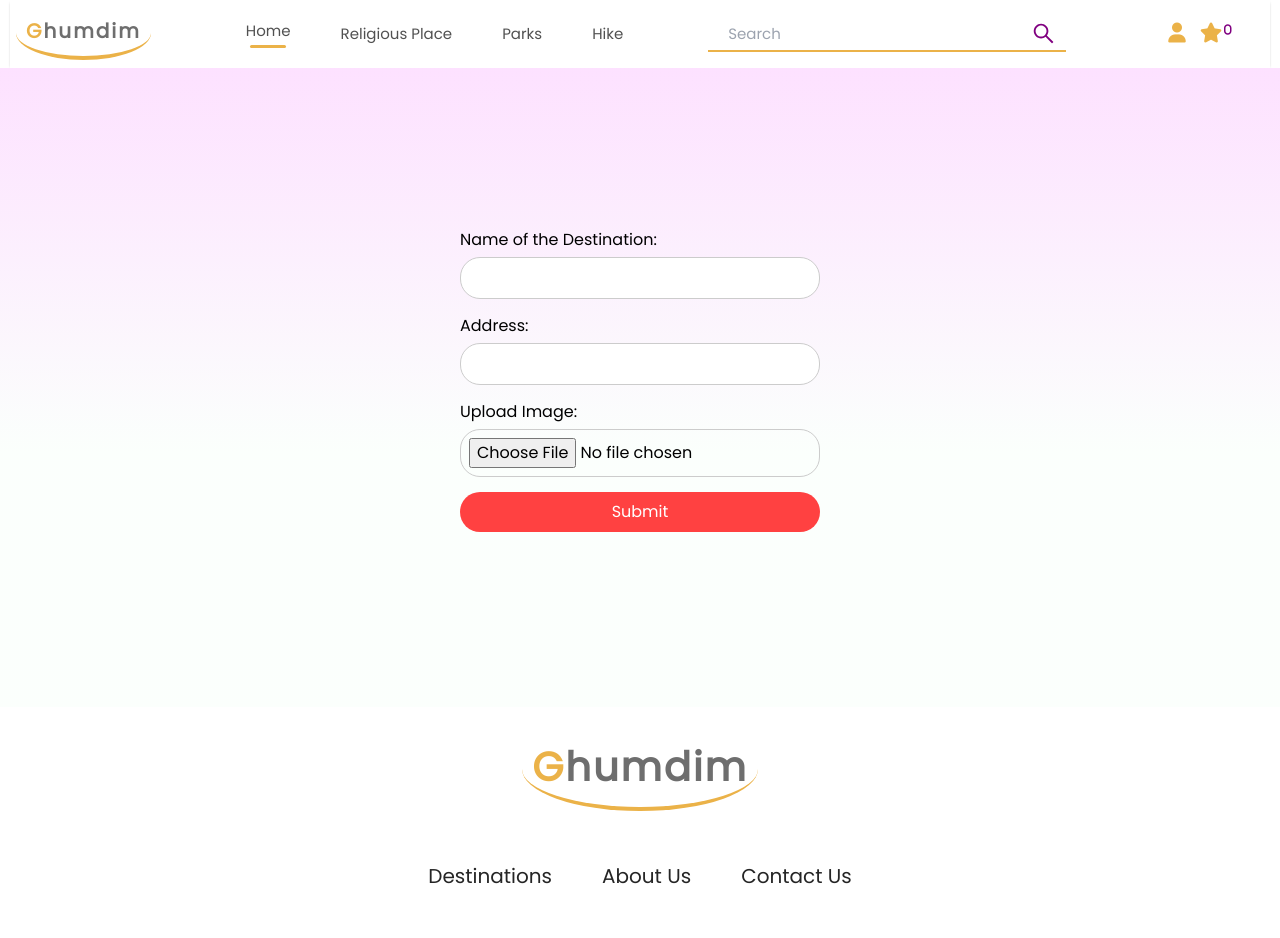
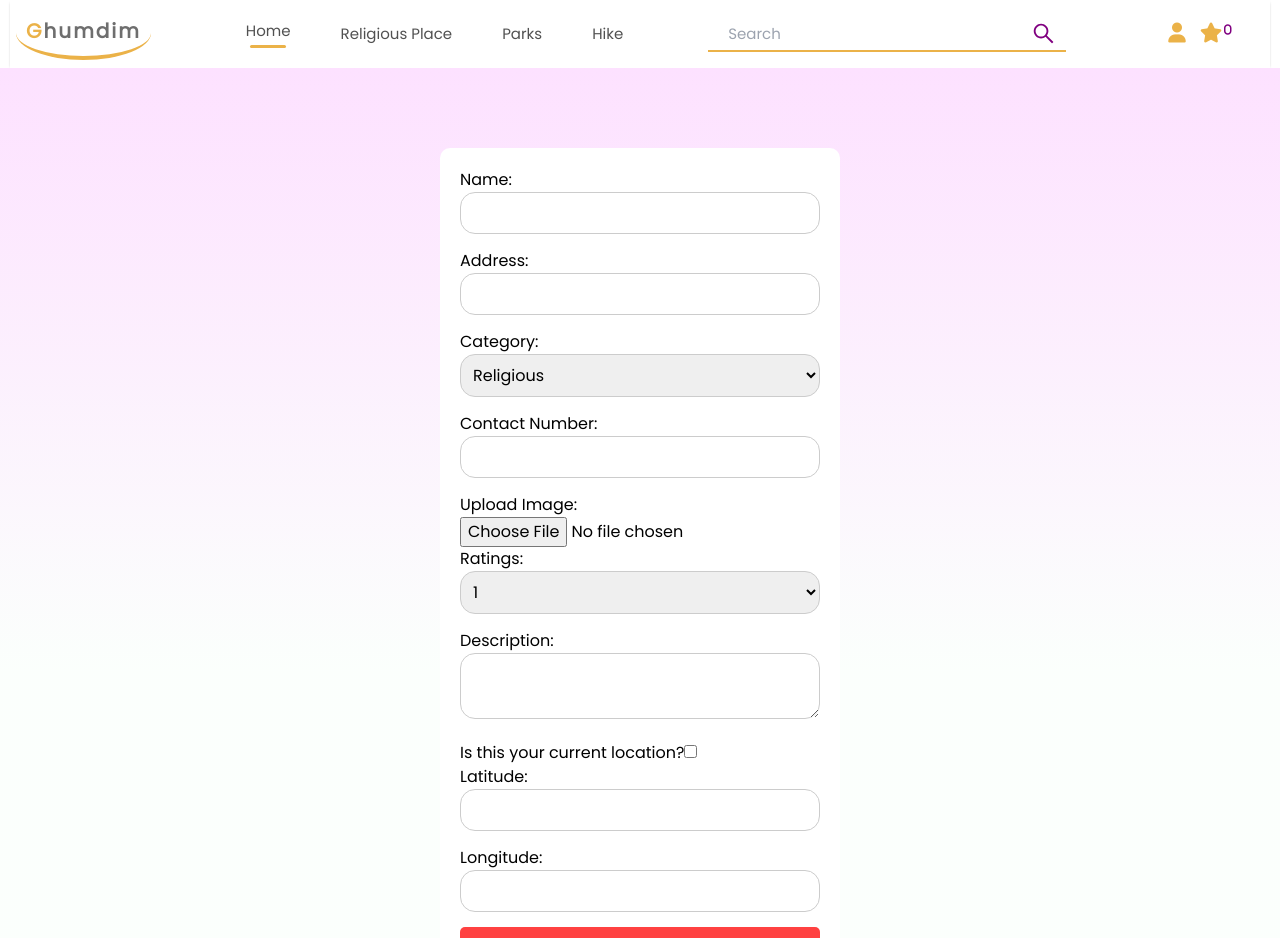
Before and after one commit to WhoIsAoH/Ghumdim, a React (Create React App) app in the folder client/: page /add-destination in a window 1280 px wide. Shown: the top 938 px of the page. Built offline with nearby package versions, Linux system fonts and the light colour scheme.

Commit message:
add-form-longititude-and-latitude

```diff
--- a/client/src/Components/AddNewDestination/Add.css
+++ b/client/src/Components/AddNewDestination/Add.css
@@ -1,17 +1,21 @@
 .add-des-container {
+
     background: linear-gradient(180deg, #fde1ff, #e1ffea22 60%);
     display: flex;
     justify-content: center;
     flex-direction: row;
     align-items: center;
-    gap: 100px;
+
 }
 
 .add-destination-form {
-    display: flex;
-    flex-direction: column;
     max-width: 400px;
-    margin: 10rem auto;
+    width: 100%;
+    padding: 20px;
+    background: #fff;
+    /* background-color: #f8f8f8; */
+    border-radius: 10px;
+    margin: 5rem auto;
 }
 
 .add-destination-form label {
@@ -19,21 +23,38 @@
 }
 
 .add-destination-form input[type='text'],
-.add-destination-form input[type='file'],
-.add-destination-form button {
+.add-destination-form input[type='tel'],
+.add-destination-form select,
+.add-destination-form textarea {
+    width: 100%;
     margin-bottom: 15px;
     padding: 8px;
     border: 1px solid #ccc;
-    border-radius: 20px;
+    border-radius: 15px;
+    box-sizing: border-box;
+}
+
+.add-destination-form textarea {
+    resize: vertical;
 }
 
 .add-destination-form button {
+    width: 100%;
+    padding: 10px;
     background: #FF4141;
     color: #fff;
     border: none;
+    border-radius: 5px;
     cursor: pointer;
 }
 
-/* .add-destination-form button:hover {
+.add-destination-form button:hover {
     background-color: #0056b3;
-} */
+}
+
+/* Media Query for smaller screens */
+@media (max-width: 768px) {
+    .add-destination-form {
+        max-width: 90%;
+    }
+}
--- a/client/src/Components/AddNewDestination/Add.jsx
+++ b/client/src/Components/AddNewDestination/Add.jsx
@@ -1,10 +1,29 @@
-import React, { useState } from 'react'
-import './Add.css'
+import React, { useState, useEffect } from 'react';
+import './Add.css';
 
-const Add = () => {
+const AddDestinationForm = () => {
     const [name, setName] = useState('');
     const [address, setAddress] = useState('');
+    const [category, setCategory] = useState('RELIGIOUS');
+    const [contactNumber, setContactNumber] = useState('');
     const [image, setImage] = useState(null);
+    const [rating, setRating] = useState(0);
+    const [description, setDescription] = useState('');
+    const [latitude, setLatitude] = useState('');
+    const [longitude, setLongitude] = useState('');
+    const [isCurrentLocation, setIsCurrentLocation] = useState(false); // New state for checkbox
+
+    useEffect(() => {
+        if (isCurrentLocation && "geolocation" in navigator) {
+            navigator.geolocation.getCurrentPosition(function (position) {
+                setLatitude(position.coords.latitude);
+                setLongitude(position.coords.longitude);
+            });
+        } else {
+            setLatitude('');
+            setLongitude('');
+        }
+    }, [isCurrentLocation]);
 
     const handleNameChange = (e) => {
         setName(e.target.value);
@@ -14,26 +33,70 @@ const Add = () => {
         setAddress(e.target.value);
     };
 
+    const handleCategoryChange = (e) => {
+        setCategory(e.target.value);
+    };
+
+    const handleContactNumberChange = (e) => {
+        setContactNumber(e.target.value);
+    };
+
     const handleImageChange = (e) => {
         setImage(e.target.files[0]);
     };
 
+    const handleRatingChange = (e) => {
+        setRating(parseInt(e.target.value));
+    };
+
+    const handleDescriptionChange = (e) => {
+        setDescription(e.target.value);
+    };
+
+    const handleLatitudeChange = (e) => {
+        setLatitude(e.target.value);
+    };
+
+    const handleLongitudeChange = (e) => {
+        setLongitude(e.target.value);
+    };
+
+    const handleCurrentLocationChange = (e) => {
+        setIsCurrentLocation(e.target.checked);
+    };
+
     const handleSubmit = (e) => {
         e.preventDefault();
-        // Here you can handle form submission, for now just logging the values
-        console.log('Name:', name);
-        console.log('Address:', address);
-        console.log('Image:', image);
+        // Here you can handle form submission
+        const formData = {
+            name,
+            address,
+            category,
+            contactNumber,
+            image,
+            rating,
+            description,
+            latitude: isCurrentLocation ? 'CURRENT' : latitude || null, // Set to 'CURRENT' if current location checkbox is checked
+            longitude: isCurrentLocation ? 'CURRENT' : longitude || null, // Set to 'CURRENT' if current location checkbox is checked
+        };
+        console.log('Form Data:', formData);
         // Reset the form after submission
         setName('');
         setAddress('');
+        setCategory('RELIGIOUS');
+        setContactNumber('');
         setImage(null);
+        setRating(0);
+        setDescription('');
+        setLatitude('');
+        setLongitude('');
+        setIsCurrentLocation(false); // Reset checkbox state
     };
 
     return (
-        <div className='add-des-container'>
+        <div className="add-des-container">
             <form onSubmit={handleSubmit} className="add-destination-form">
-                <label htmlFor="name">Name of the Destination:</label>
+                <label htmlFor="name">Name:</label>
                 <input
                     type="text"
                     id="name"
@@ -41,6 +104,7 @@ const Add = () => {
                     onChange={handleNameChange}
                     required
                 />
+
                 <label htmlFor="address">Address:</label>
                 <input
                     type="text"
@@ -49,6 +113,24 @@ const Add = () => {
                     onChange={handleAddressChange}
                     required
                 />
+
+                <label htmlFor="category">Category:</label>
+                <select id="category" value={category} onChange={handleCategoryChange}>
+                    <option value="RELIGIOUS">Religious</option>
+                    <option value="HIKE">Hike</option>
+                    <option value="PARKS">Parks</option>
+                    <option value="TREKKING">Trekking</option>
+                    <option value="FOOD">Food</option>
+                </select>
+
+                <label htmlFor="contactNumber">Contact Number:</label>
+                <input
+                    type="tel"
+                    id="contactNumber"
+                    value={contactNumber}
+                    onChange={handleContactNumberChange}
+                />
+
                 <label htmlFor="image">Upload Image:</label>
                 <input
                     type="file"
@@ -57,10 +139,55 @@ const Add = () => {
                     onChange={handleImageChange}
                     required
                 />
+
+                <label htmlFor="rating">Ratings:</label>
+                <select id="rating" value={rating} onChange={handleRatingChange}>
+                    {[1, 2, 3, 4, 5].map((num) => (
+                        <option key={num} value={num}>
+                            {num}
+                        </option>
+                    ))}
+                </select>
+
+                <label htmlFor="description">Description:</label>
+                <textarea
+                    id="description"
+                    value={description}
+                    onChange={handleDescriptionChange}
+                ></textarea>
+
+                <label htmlFor="currentLocation">Is this your current location?</label>
+                <input
+                    type="checkbox"
+                    id="currentLocation"
+                    checked={isCurrentLocation}
+                    onChange={handleCurrentLocationChange}
+                /> <br />
+
+                <label htmlFor="latitude">Latitude:</label>
+                <input
+                    type="text"
+                    id="latitude"
+                    value={latitude}
+                    onChange={handleLatitudeChange}
+                    disabled={isCurrentLocation}
+                />
+
+                <label htmlFor="longitude">Longitude:</label>
+                <input
+                    type="text"
+                    id="longitude"
+                    value={longitude}
+                    onChange={handleLongitudeChange}
+                    disabled={isCurrentLocation}
+                />
+
+
+
                 <button type="submit">Submit</button>
             </form>
         </div>
-    )
-}
+    );
+};
 
-export default Add
+export default AddDestinationForm;
```
